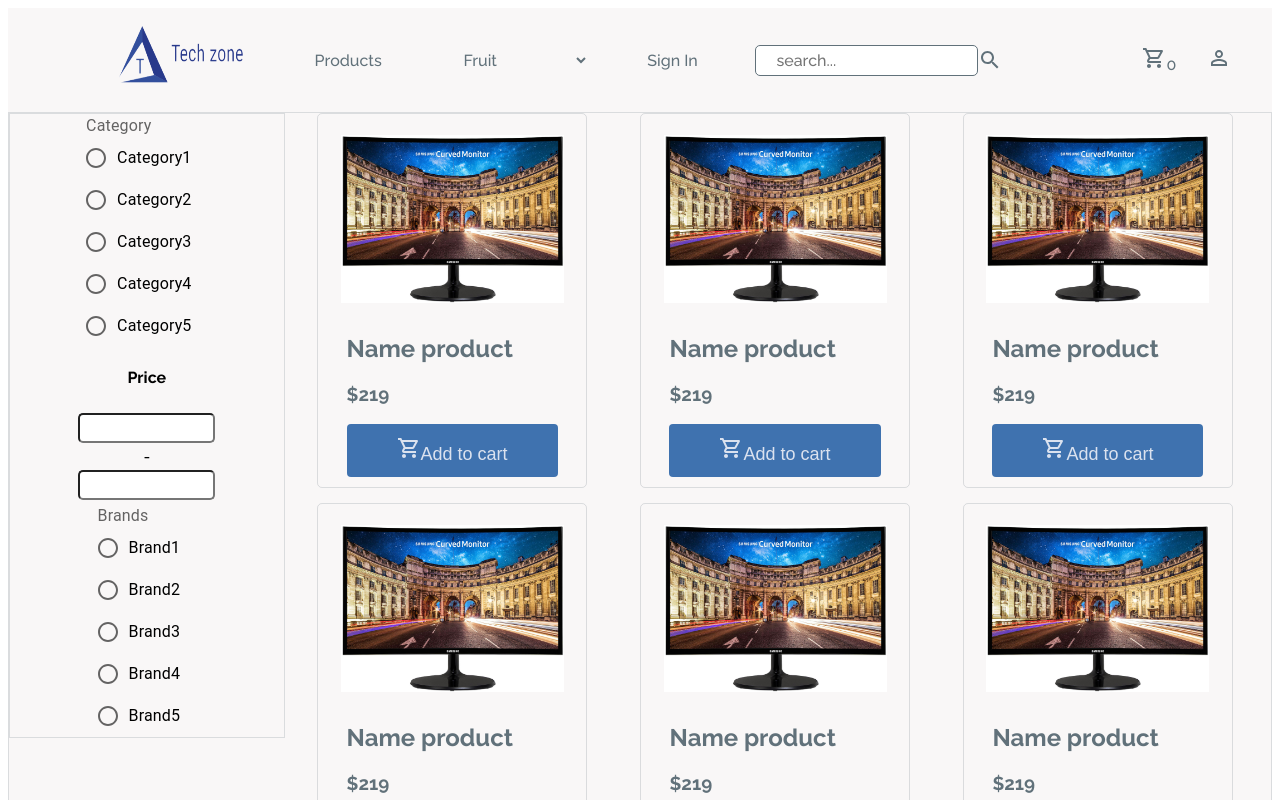
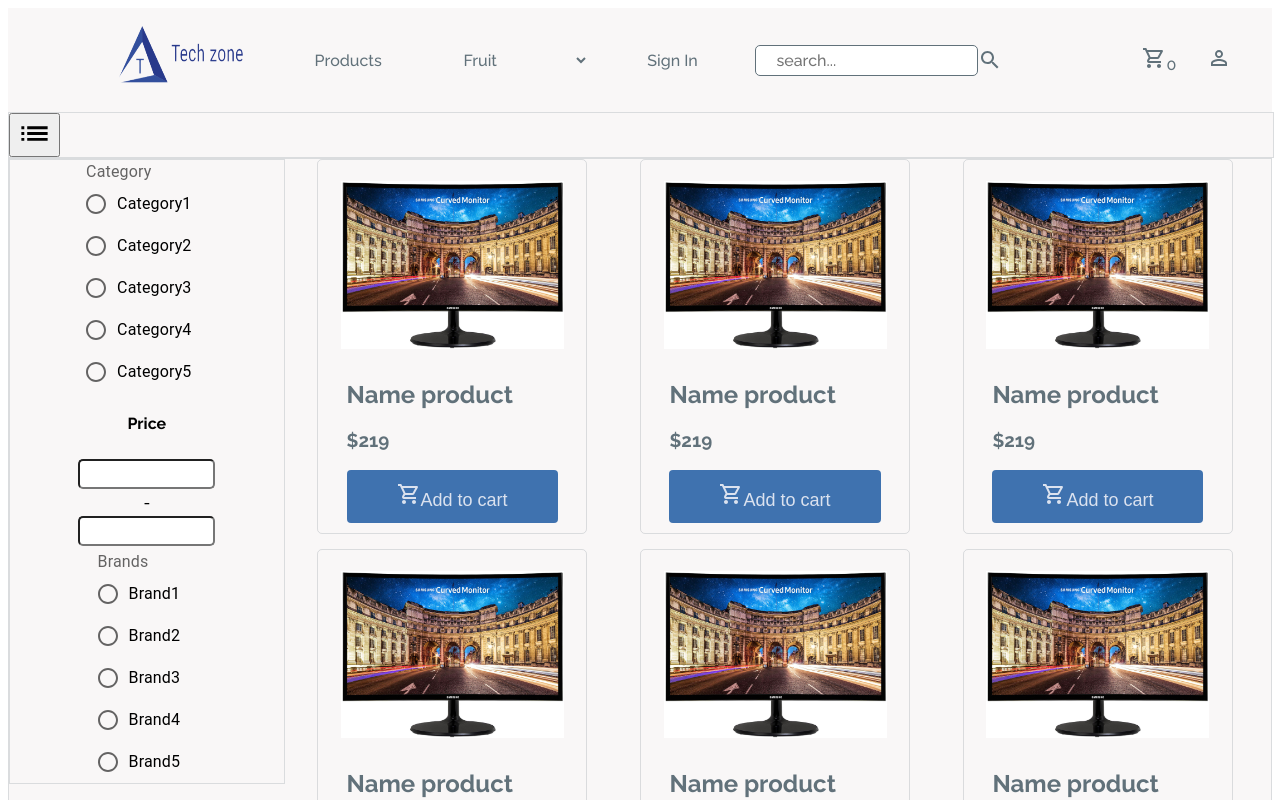
Before and after one commit to Yisusmomoa/React_e-commerce_Client, a React (Vite) app: page /products in a window 1280 px wide. Shown: the top 800 px of the page. Built offline with nearby package versions, Linux system fonts and the light colour scheme.

Commit message:
se añade modal, sin contenido en la pantalla de products para poder ordenar y filtrar los productos

```diff
--- a/src/components/Products/SubNavbarProducts.jsx
+++ b/src/components/Products/SubNavbarProducts.jsx
@@ -1,9 +1,13 @@
 import React from 'react'
 import { Products_SubNavBar } from './Products.style'
-
-const SubNavbarProducts = () => {
+import ListOutlinedIcon from '@mui/icons-material/ListOutlined';
+const SubNavbarProducts = ({showModal}) => {
   return (
-    <Products_SubNavBar>SubNavbarProducts</Products_SubNavBar>
+    <Products_SubNavBar>
+      <button onClick={showModal}>
+        <ListOutlinedIcon fontSize='large'/>
+      </button>
+    </Products_SubNavBar>
   )
 }
 
--- a/src/routes/Products.jsx
+++ b/src/routes/Products.jsx
@@ -5,15 +5,25 @@ import { ProductsContainer} from '../components/Products/Products.style'
 import ListProducts from '../components/Products/ListProducts';
 import AsideProducts from '../components/Products/AsideProducts/AsideProducts';
 import SubNavbarProducts from '../components/Products/SubNavbarProducts';
+import { useModal } from '../state/hooks/useModal';
+import Modal from '../components/IsAdmin.jsx/Modal/Modal';
 
 const Products = () => {
+  const [
+    isOpenOptions,
+    openModalOptions,
+    closeModalOptions
+  ]=useModal()
   return (
     <ThemeProvider theme={theme}>
-        {/* <SubNavbarProducts/> */}
+      <SubNavbarProducts showModal={openModalOptions}/>
       <ProductsContainer>
         <AsideProducts/>
         <ListProducts/>
       </ProductsContainer>
+      <Modal isOpen={isOpenOptions} closeModal={closeModalOptions}>
+        <h1>Options</h1>
+      </Modal>
     </ThemeProvider>
   )
 }
```
